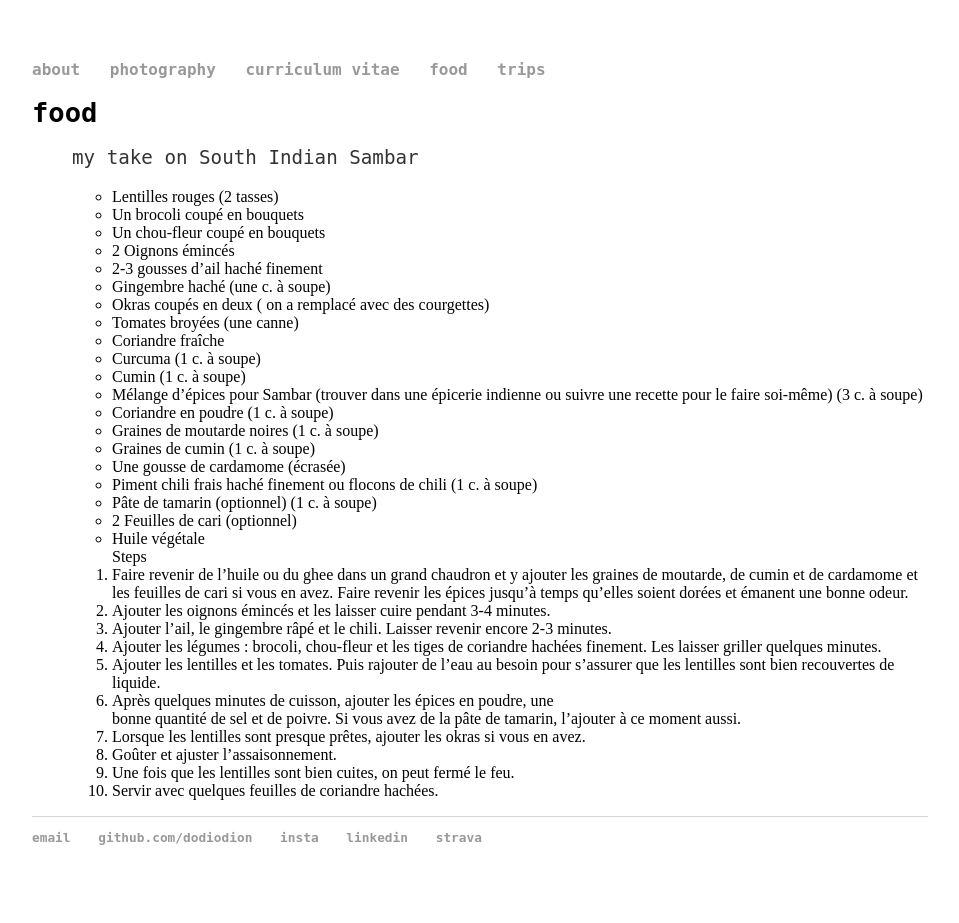
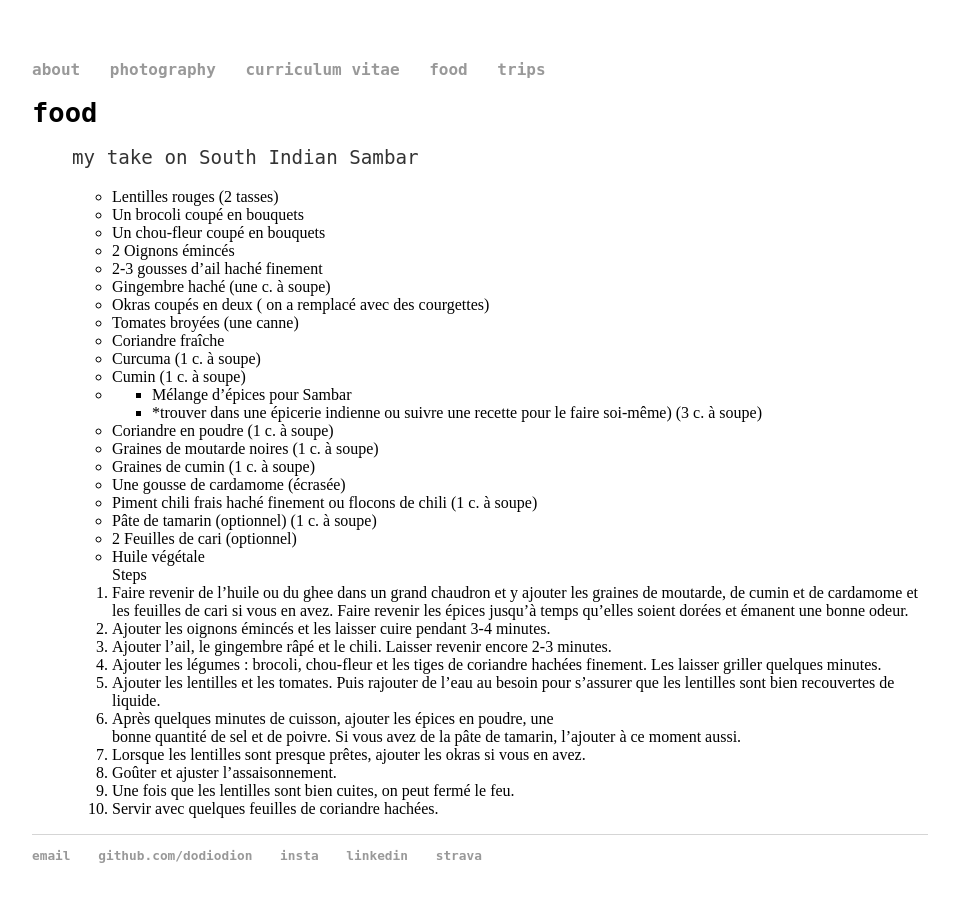
Before and after one commit to dodiodion/dodiodion.github.io, a Jekyll site: the page built from food.html, in a window 1280 px wide. Shown: the whole page, without its empty margins (160-1119 px from the left). Built offline with Jekyll 4.4.1, drawn with Linux system fonts in a browser that asks for light colours.

```diff
--- a/food.html
+++ b/food.html
@@ -17,7 +17,13 @@ title: food
 		<li> Coriandre fraîche</li>
 		<li> Curcuma (1 c. à soupe)</li>
 		<li> Cumin (1 c. à soupe)</li>
-		<li> Mélange d’épices pour Sambar (trouver dans une épicerie indienne ou suivre une recette pour le faire soi-même) (3 c. à soupe)</li>
+		<li>
+			<ul>
+				<li>Mélange d’épices pour Sambar </li>
+				<li font-size: 0.8em;>*trouver dans une épicerie indienne ou suivre une
+					recette pour le faire soi-même) (3 c. à soupe)</li>
+			</ul>
+		</li>
 		<li> Coriandre en poudre (1 c. à soupe)</li>
 		<li> Graines de moutarde noires (1 c. à soupe)</li>
 		<li> Graines de cumin (1 c. à soupe)</li>
```
